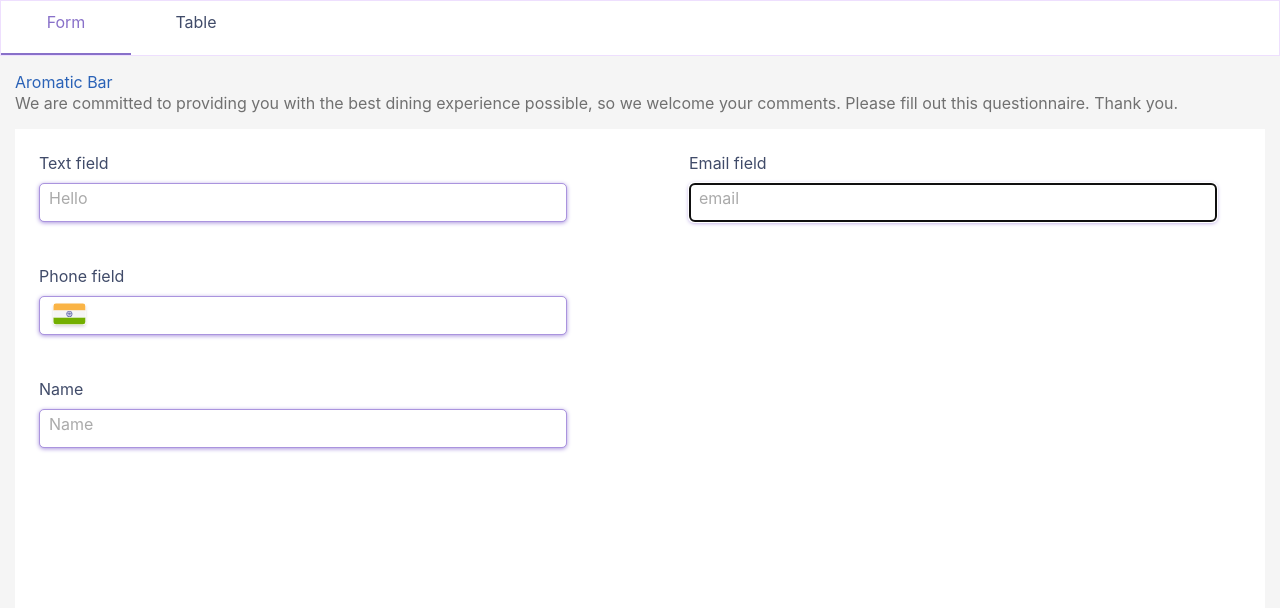
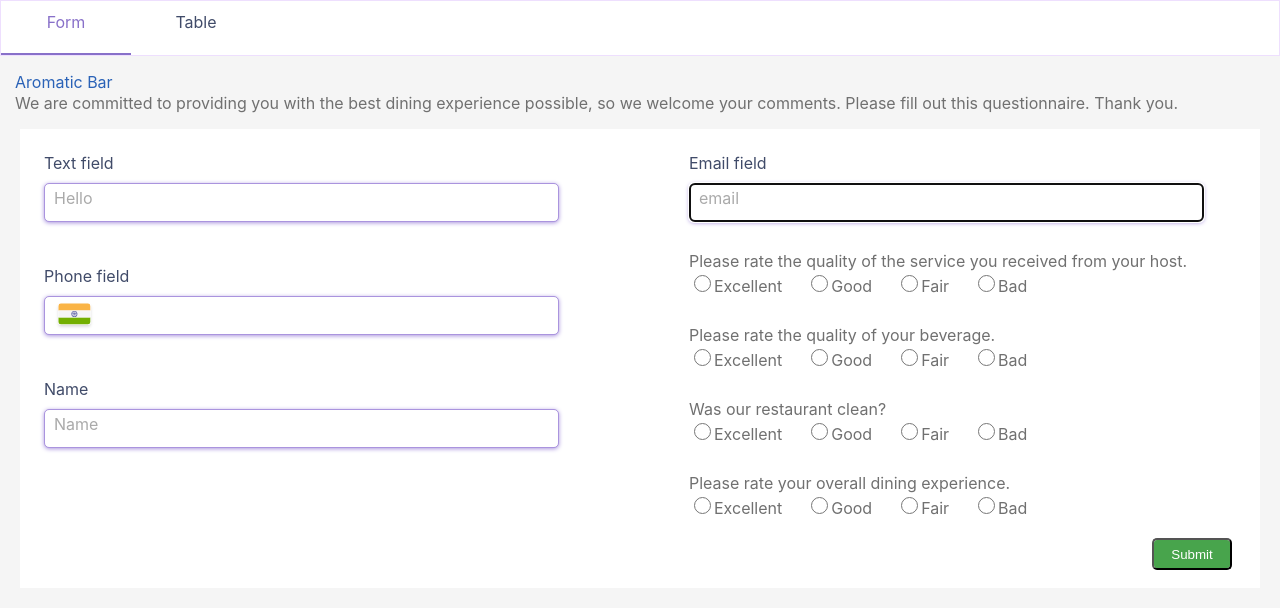
Before and after one commit to ArjobanSingh/react-form-and-table-app, a React (Create React App) app: page / in a window 1280 px wide. Shown: the top 608 px of the page. Built offline with nearby package versions, Linux system fonts and the light colour scheme.

Commit message:
aesthetics of formpage done

```diff
--- a/src/App.css
+++ b/src/App.css
@@ -44,12 +44,13 @@
 /* FormPage and TablePage css */
 
 .FormPageContainer {
+  height: 90%;
+  width: 100%;
   animation-name: fade-in;
   animation-duration: 2s;
   position: fixed;
-  width: 100%;
-  height: 100%;
-  background-color: whitesmoke;
+  background: whitesmoke;
+  overflow-y: scroll;
 }
 
 .TablePageContainer {
@@ -71,12 +72,14 @@
 }
 
 .formContainer{
+  margin-left:20px;
+  margin-right: 20px;
+  margin-bottom: 50px;
   display: grid;
-  background-color: #FFFFFF;
-  height: 75%;
-  grid-template-columns: repeat(auto-fit, minmax(300px, 1fr));
-  margin: 15px;
+  background: #FFFFFF;
+  grid-template-columns: repeat(auto-fit, minmax(350px, 1fr));
   grid-gap: 50px;
+  padding-bottom: 50px;
 }
 
 .bar-title{
@@ -105,7 +108,7 @@
   flex-direction: column;
   margin-left: 1.5rem;
   margin-top: 1.5rem;
-  margin-right: 3rem;
+  margin-right: 3.5rem;
 }
 
 .labels {
@@ -155,7 +158,26 @@
 
 .radio-inputs {
   display: flex;
-  margin-left: 1.5rem;
-  margin-top: 1.5rem;
-  margin-right: 3rem;
+
 }
+
+.radio-inline{
+  margin-right: 1.5rem;
+}
+
+.radio-option{
+  height: 17px;
+  width: 17px;
+}
+
+.submit-btn{
+  position: absolute;
+  right: 3rem;
+  background: #48A44C 0% 0% no-repeat padding-box;
+  border-radius: 3px;
+  opacity: 1;
+  height: 2rem;
+  width: 5rem;
+  border-radius: 5px;
+  color: white;
+}
--- a/src/components/Form.js
+++ b/src/components/Form.js
@@ -4,6 +4,10 @@ import InputType from "./InputType"
 
 
 const Form = props => {
+    const submitForm = (e) => {
+        e.preventDefault()
+        alert("hello")
+    }
     return (
         <form className="formContainer">
             <div className="leftInputBox">
@@ -13,7 +17,23 @@ const Form = props => {
             </div>
             <div className="rightInputBox">
                 <InputType type="email" label="Email field" placeholderData="email" uId="email"/>
-                {/* <InputType type="radio" label="Rate Our Services"/> */}
+                <InputType
+                    type="radio"
+                    label="Please rate the quality of the service you received from your host."
+                    uId="quality_radio" />
+                <InputType
+                    type="radio"
+                    label="Please rate the quality of your beverage."
+                    uId="beverage_radio" />
+                <InputType
+                    type="radio"
+                    label="Was our restaurant clean?"
+                    uId="clean_radio" />
+                <InputType
+                    type="radio"
+                    label="Please rate your overall dining experience."
+                    uId="overall_radio" />
+                <input className="submit-btn" type="submit" value="Submit" onClick={submitForm}/>
             </div>
         </form>
     );
--- a/src/components/InputType.js
+++ b/src/components/InputType.js
@@ -5,29 +5,42 @@ const InputType = props => {
     if (props.type === "tel") {
         return (
             <div className="inputs">
-                <label for={props.uId} className="labels">{props.label}</label>
+                <label htmlFor={props.uId} className="labels">{props.label}</label>
                 <div className="POCI" />
                 <input type={props.type} className="input-boxes" id={props.uId} required autoFocus maxLength="10"/><br />
             </div>
         );
     }
 
-    // else if (props.type == "radio") {
-    //     return (
-    //         <div className="radio-inputs">
-    //             <input type="radio" id="male" name="gender" value="male" />
-    //             <label for="male">Male</label><br />
-    //             <input type="radio" id="female" name="gender" value="female" />
-    //             <label for="female">Female</label><br />
-    //             <input type="radio" id="other" name="gender" value="other" />
-    //             <label for="other">Other</label>
-    //         </div>
-    //     )
-    // }
+    else if (props.type == "radio") {
+        return (
+            <div className="inputs">
+                <p className="form-desc">{props.label}
+                </p>
+                <div className="radio-inputs">
+                        <label className="radio-inline form-desc">
+                            <input className="radio-option" type="radio" name={props.uId} required/>Excellent
+                        </label>
+                        <label className="radio-inline form-desc">
+                            <input className="radio-option" type="radio" name={props.uId} />Good
+                        </label>
+                        <label className="radio-inline form-desc">
+                            <input className="radio-option" type="radio" name={props.uId} />Fair
+                        </label>
+                        <label className="radio-inline form-desc">
+                            <input className="radio-option" type="radio" name={props.uId} />Bad
+                        </label>
+                </div>
+                <br />
+            </div>
+
+
+        )
+    }
 
     return (
         <div className="inputs">
-            <label for={props.uId} className="labels">{props.label}</label>
+            <label htmlFor={props.uId} className="labels">{props.label}</label>
              <div className="POC" data-placeholder={props.placeholderData}></div>
             <input type={props.type} className="input-boxes" id={props.uId} required autoFocus/><br />
         </div>
```
